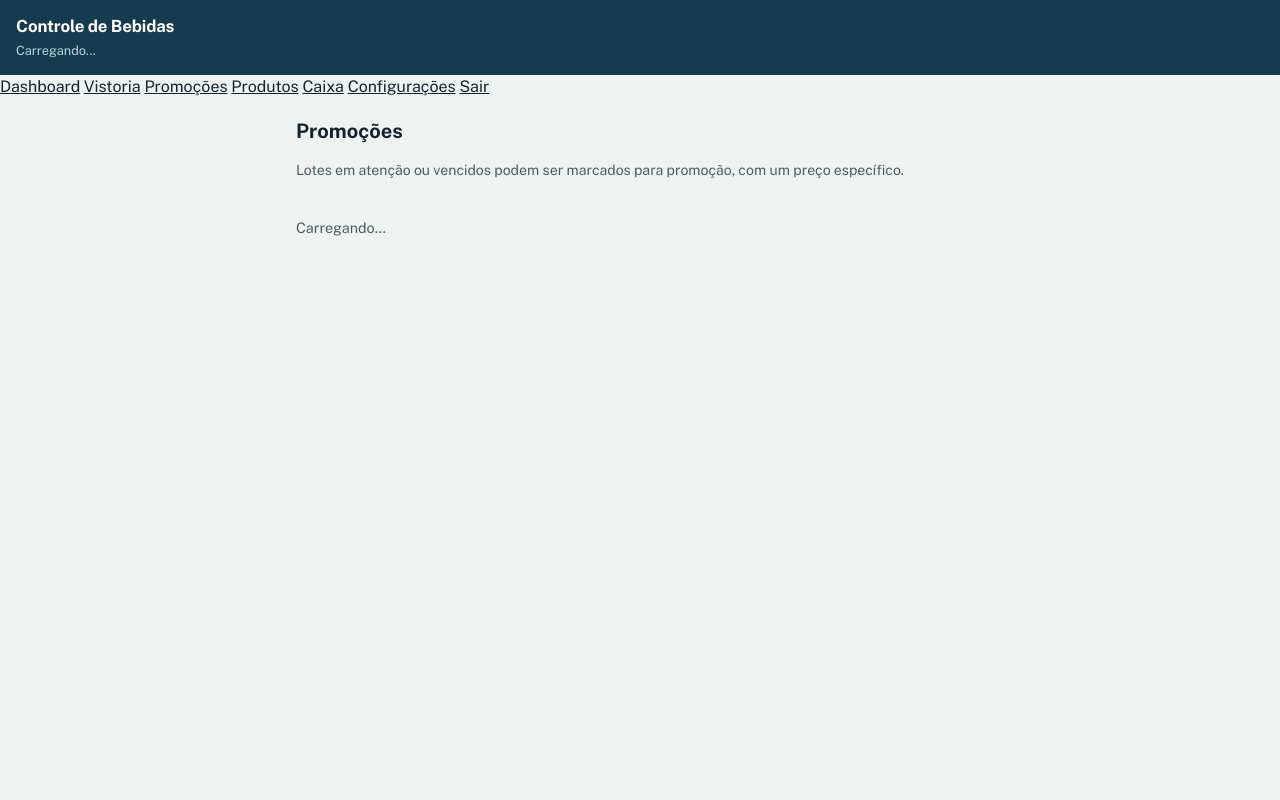
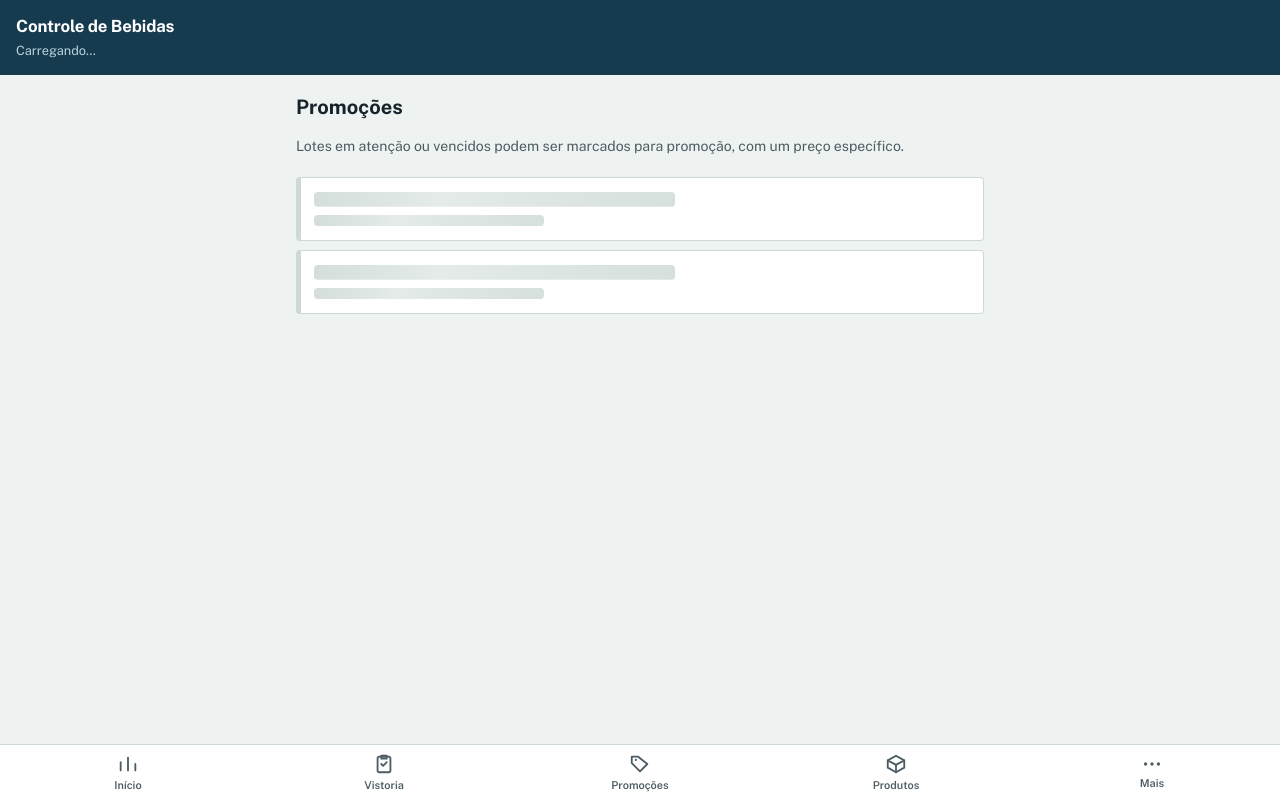
Before and after one commit to lucio77-cd/Sistema-Gestao-FDL, a plain HTML site: page promocoes.html in a window 1280 px wide. Drawn offline with nearby package versions, Linux system fonts and the light colour scheme.

Commit message:
Enhance promocoes.html with navigation and viewport
Updated viewport meta tag and added navigation bar with tabs.

```diff
--- a/promocoes.html
+++ b/promocoes.html
@@ -2,33 +2,53 @@
 <html lang="pt-BR">
 <head>
 <meta charset="UTF-8" />
-<meta name="viewport" content="width=device-width, initial-scale=1.0" />
+<meta name="viewport" content="width=device-width, initial-scale=1.0, viewport-fit=cover" />
 <meta name="robots" content="noindex, nofollow" />
 <title>Promoções — Controle de Bebidas</title>
 <link rel="stylesheet" href="css/styles.css" />
 </head>
-<body>
+<body data-pagina-atual="promocoes">
   <header class="topo">
     <div class="topo-marca">Controle de Bebidas</div>
     <div class="topo-sub" id="nome-estabelecimento">Carregando…</div>
   </header>
-  <nav class="nav">
-    <a href="index.html">Dashboard</a>
-    <a href="vistoria.html">Vistoria</a>
-    <a href="promocoes.html" class="ativo">Promoções</a>
-    <a href="produtos.html">Produtos</a>
-    <a href="caixa.html">Caixa</a>
-    <a href="configuracoes.html">Configurações</a>
-    <a href="#" id="link-sair">Sair</a>
-  </nav>
 
   <main>
     <h1>Promoções</h1>
     <p class="legenda">Lotes em atenção ou vencidos podem ser marcados para promoção, com um preço específico.</p>
     <div id="lista-promocoes">
-      <p class="mensagem-vazio">Carregando…</p>
+      <div class="skeleton-lote"><div class="skeleton-linha skeleton-linha--titulo"></div><div class="skeleton-linha skeleton-linha--meta"></div></div>
+      <div class="skeleton-lote"><div class="skeleton-linha skeleton-linha--titulo"></div><div class="skeleton-linha skeleton-linha--meta"></div></div>
     </div>
   </main>
+
+  <nav class="tabbar" aria-label="Navegação principal">
+    <a href="index.html" class="tabbar-item" data-pagina="dashboard">
+      <svg viewBox="0 0 24 24" width="22" height="22" fill="none" stroke="currentColor" stroke-width="2" stroke-linecap="round" stroke-linejoin="round" aria-hidden="true"><path d="M4 19V10M12 19V5M20 19v-7"/></svg>
+      <span>Início</span>
+    </a>
+    <a href="vistoria.html" class="tabbar-item" data-pagina="vistoria">
+      <svg viewBox="0 0 24 24" width="22" height="22" fill="none" stroke="currentColor" stroke-width="2" stroke-linecap="round" stroke-linejoin="round" aria-hidden="true"><rect x="5" y="4" width="14" height="17" rx="2"/><path d="M9 3h6v3H9z"/><path d="M9 12l2 2 4-4"/></svg>
+      <span>Vistoria</span>
+    </a>
+    <a href="promocoes.html" class="tabbar-item" data-pagina="promocoes">
+      <svg viewBox="0 0 24 24" width="22" height="22" fill="none" stroke="currentColor" stroke-width="2" stroke-linecap="round" stroke-linejoin="round" aria-hidden="true"><path d="M20 12l-8 8-9-9V4h7z"/><circle cx="7.5" cy="7.5" r="1.2" fill="currentColor" stroke="none"/></svg>
+      <span>Promoções</span>
+    </a>
+    <a href="produtos.html" class="tabbar-item" data-pagina="produtos">
+      <svg viewBox="0 0 24 24" width="22" height="22" fill="none" stroke="currentColor" stroke-width="2" stroke-linecap="round" stroke-linejoin="round" aria-hidden="true"><path d="M21 8l-9-5-9 5 9 5 9-5z"/><path d="M3 8v8l9 5 9-5V8"/><path d="M12 13v8"/></svg>
+      <span>Produtos</span>
+    </a>
+    <button type="button" class="tabbar-item" id="btn-mais" aria-haspopup="true" aria-expanded="false">
+      <svg viewBox="0 0 24 24" width="22" height="22" fill="currentColor" aria-hidden="true"><circle cx="5" cy="12" r="1.8"/><circle cx="12" cy="12" r="1.8"/><circle cx="19" cy="12" r="1.8"/></svg>
+      <span>Mais</span>
+    </button>
+  </nav>
+  <div class="menu-mais" id="menu-mais" hidden>
+    <a href="caixa.html" data-pagina="caixa">Caixa</a>
+    <a href="configuracoes.html" data-pagina="configuracoes">Configurações</a>
+    <a href="#" id="link-sair">Sair</a>
+  </div>
 
   <script type="module" src="js/promocoes.js"></script>
 </body>
```
